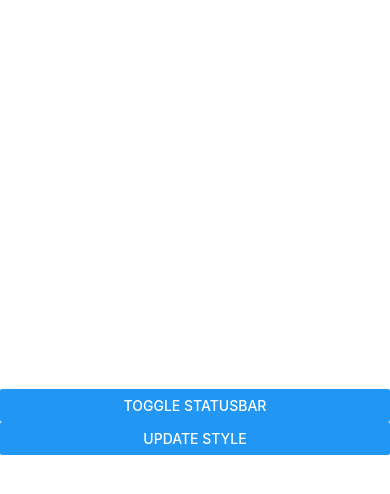
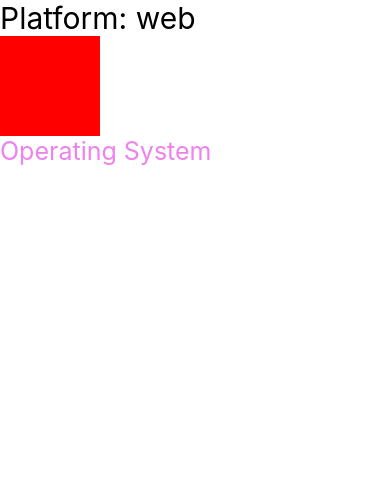
Before and after one commit to meihu-ganesh/ProjectNativeJs, a React Native app: screen / in a window 390 px wide. Shown: the top 494 px of the page. Built offline with nearby package versions, Linux system fonts and the light colour scheme.

Commit message:
Platform Checking

```diff
--- a/App.js
+++ b/App.js
@@ -8,16 +8,14 @@
 
 import React, {useState} from 'react';
 import {Alert, Button, FlatList, ScrollView, StyleSheet, Text, TextInput, View} from 'react-native';
-import ModalBox from './Pages/ModalBox';
-import PressableLP from './Pages/PressableLP';
-import EditStatusBar from './Pages/EditStatusBar';
+import CheckOS from './Pages/CheckOS';
 
 
 const App = () => {
 
   return (
     <View style={{flex:1}}>
-      <EditStatusBar />
+      <CheckOS />
     </View>
   );
 };
--- /dev/null
+++ b/Pages/CheckOS.js
@@ -0,0 +1,28 @@
+import React from "react";
+import { Platform, StyleSheet, Text, View } from "react-native";
+import ExStyles from "../style"
+
+const CheckOS = () => {
+
+    return (
+        <View>
+            <Text style={ExStyles.heading}>Platform: {Platform.OS}</Text>
+            {
+                Platform.OS=='android' ?
+                <View style={{backgroundColor:"green",height:100, width:100}}></View>
+                :
+                <View style={{backgroundColor:"red",height:100, width:100}}></View>
+            }
+            <Text style={styles.textOS}>Operating System</Text>
+        </View>
+    );
+};
+
+const styles = StyleSheet.create({
+    textOS: {
+        fontSize: 25,
+        color: Platform.OS=="android" ? "orange" : "violet",
+    },
+});
+
+export default CheckOS;
```
